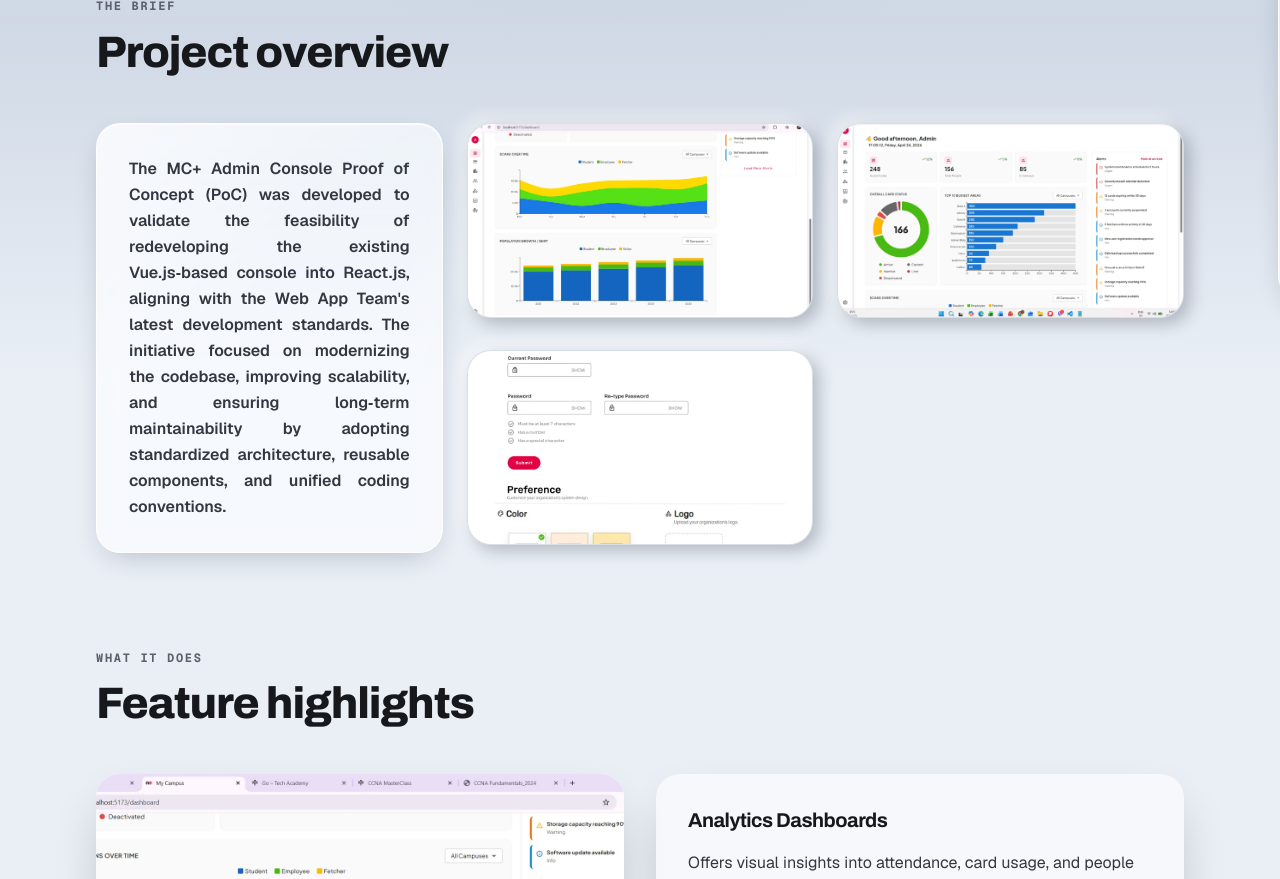
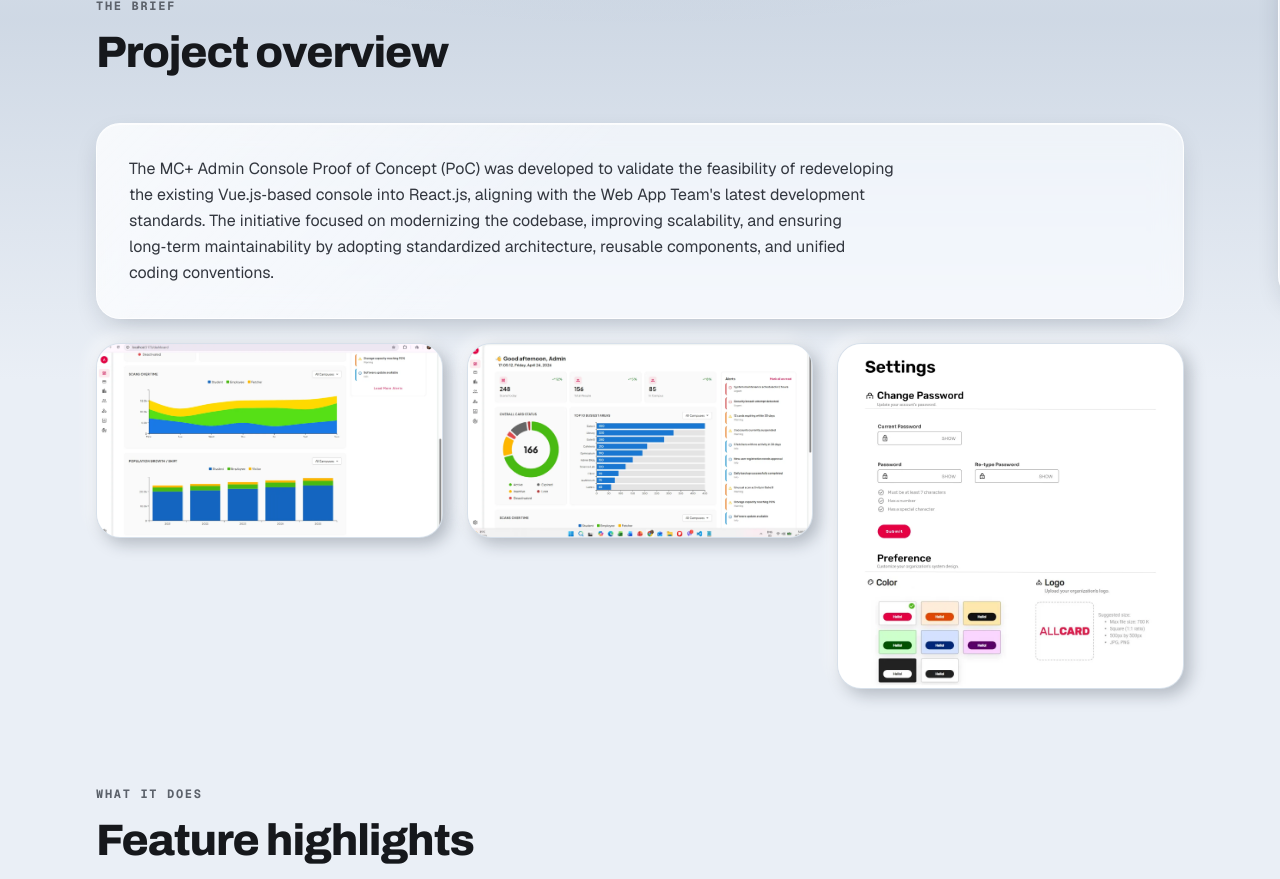
Before and after one commit to JanineChrystal/SE-Internship-Projects-2026, a Next.js app in the folder janine-portfolio/: page /projects/allcard in a window 1280 px wide. Shown: the part 420-1299 px from the top of the page. Built offline with nearby package versions, Linux system fonts and the light colour scheme.

Commit message:
feat(projects): Give overview frames per-image aspect ratios

```diff
--- a/janine-portfolio/src/app/projects/components/sections/overview.tsx
+++ b/janine-portfolio/src/app/projects/components/sections/overview.tsx
@@ -1,5 +1,6 @@
 import Image from "next/image";
-import type { ProjectImage } from "@/src/types/project";
+import { cn } from "@/lib/utils";
+import type { ImageAspect, ProjectImage } from "@/src/types/project";
 import SectionTitle from "../../../../components/ui/typography/section-title";
 import { OVERVIEW_EYEBROW, OVERVIEW_TITLE } from "../../constants/detail";
 
@@ -8,12 +9,31 @@ interface ProjectOverviewProps {
 	images: ProjectImage[];
 }
 
-// Project overview - summary beside a grid of landscape frames
-// The frames are 16:9 because every screenshot is a landscape capture;
-// the previous tall cells cropped them through the middle
-// Rendered from the data rather than fixed slots, so a project decides
-// how many shots it shows by how many it lists
+// One column per image, capped at three so the frames stay readable
+// Whole class names on purpose: Tailwind scans source text and would
+// not see an interpolated one
+const COLUMN_CLASSES: Record<number, string> = {
+	1: "md:grid-cols-1",
+	2: "md:grid-cols-2",
+	3: "md:grid-cols-3",
+};
+
+// The frame takes the shape of its image, so a phone capture is never
+// squeezed into a widescreen box
+const ASPECT_CLASSES: Record<ImageAspect, string> = {
+	landscape: "aspect-video",
+	square: "aspect-square",
+	portrait: "aspect-3/4",
+	tall: "aspect-9/16",
+};
+
+// Project overview - summary row above a row of screenshots
+// Stacked rather than side by side: the summary is taller than a
+// landscape frame, so one row left a block of dead space beneath it
 const ProjectOverview = ({ text, images }: ProjectOverviewProps) => {
+	const columnClass =
+		COLUMN_CLASSES[Math.min(images.length, 3)] ?? "md:grid-cols-3";
+
 	return (
 		<section id="overview" className="flex w-full flex-col justify-center">
 			<SectionTitle
@@ -22,24 +42,29 @@ const ProjectOverview = ({ text, images }: ProjectOverviewProps) => {
 				align="left"
 			/>
 
-			<div className="grid grid-cols-1 gap-6 lg:grid-cols-3">
-				<div className="surface-glass flex rounded-3xl p-8 lg:col-span-1">
-					<p className="text-justify font-semibold leading-relaxed text-ink">
-						{text}
-					</p>
+			<div className="flex flex-col gap-6">
+				<div className="surface-glass rounded-3xl p-8">
+					{/* Measure capped for readability - justified text across the
+					    full width opens rivers between the words */}
+					<p className="max-w-3xl leading-relaxed text-ink">{text}</p>
 				</div>
 
-				<div className="grid grid-cols-1 gap-6 sm:grid-cols-2 lg:col-span-2">
+				{/* items-start keeps each frame at its own height rather than
+				    stretching every cell to match the tallest */}
+				<div className={cn("grid grid-cols-1 items-start gap-6", columnClass)}>
 					{images.map((image) => (
 						<div
 							key={image.imageUrl}
-							className="surface-neu relative aspect-video overflow-hidden rounded-3xl transition-transform duration-200 hover:-translate-y-1"
+							className={cn(
+								"surface-neu relative overflow-hidden rounded-3xl transition-transform duration-200 hover:-translate-y-1",
+								ASPECT_CLASSES[image.aspect ?? "landscape"],
+							)}
 						>
 							<Image
 								src={image.imageUrl}
 								alt={image.altText}
 								fill
-								sizes="(max-width: 640px) 100vw, (max-width: 1024px) 50vw, 33vw"
+								sizes="(max-width: 768px) 100vw, (max-width: 1024px) 50vw, 33vw"
 								className="object-cover"
 							/>
 						</div>
--- a/janine-portfolio/src/app/projects/constants/projects/allcard.ts
+++ b/janine-portfolio/src/app/projects/constants/projects/allcard.ts
@@ -26,6 +26,7 @@ export const allcardProject: Project = {
 		},
 		{
 			imageUrl: "/projects/ac1.webp",
+			aspect: "square",
 			altText: "POC UI",
 		},
 	],
--- a/janine-portfolio/src/app/projects/constants/projects/scramps.ts
+++ b/janine-portfolio/src/app/projects/constants/projects/scramps.ts
@@ -29,6 +29,7 @@ export const scrampsProject: Project = {
 		},
 		{
 			imageUrl: "/projects/scrampsPub.webp",
+			aspect: "portrait",
 			altText: "Scramps Public page UI",
 		},
 	],
--- a/janine-portfolio/src/app/projects/constants/projects/tikiting.ts
+++ b/janine-portfolio/src/app/projects/constants/projects/tikiting.ts
@@ -29,6 +29,7 @@ export const tikitingProject: Project = {
 		},
 		{
 			imageUrl: "/projects/tikitingF3.webp",
+			aspect: "tall",
 			altText: "Tikiting UI",
 		},
 	],
```
Also changed, not shown: janine-portfolio/src/types/project.ts (+8 -0 lines).
